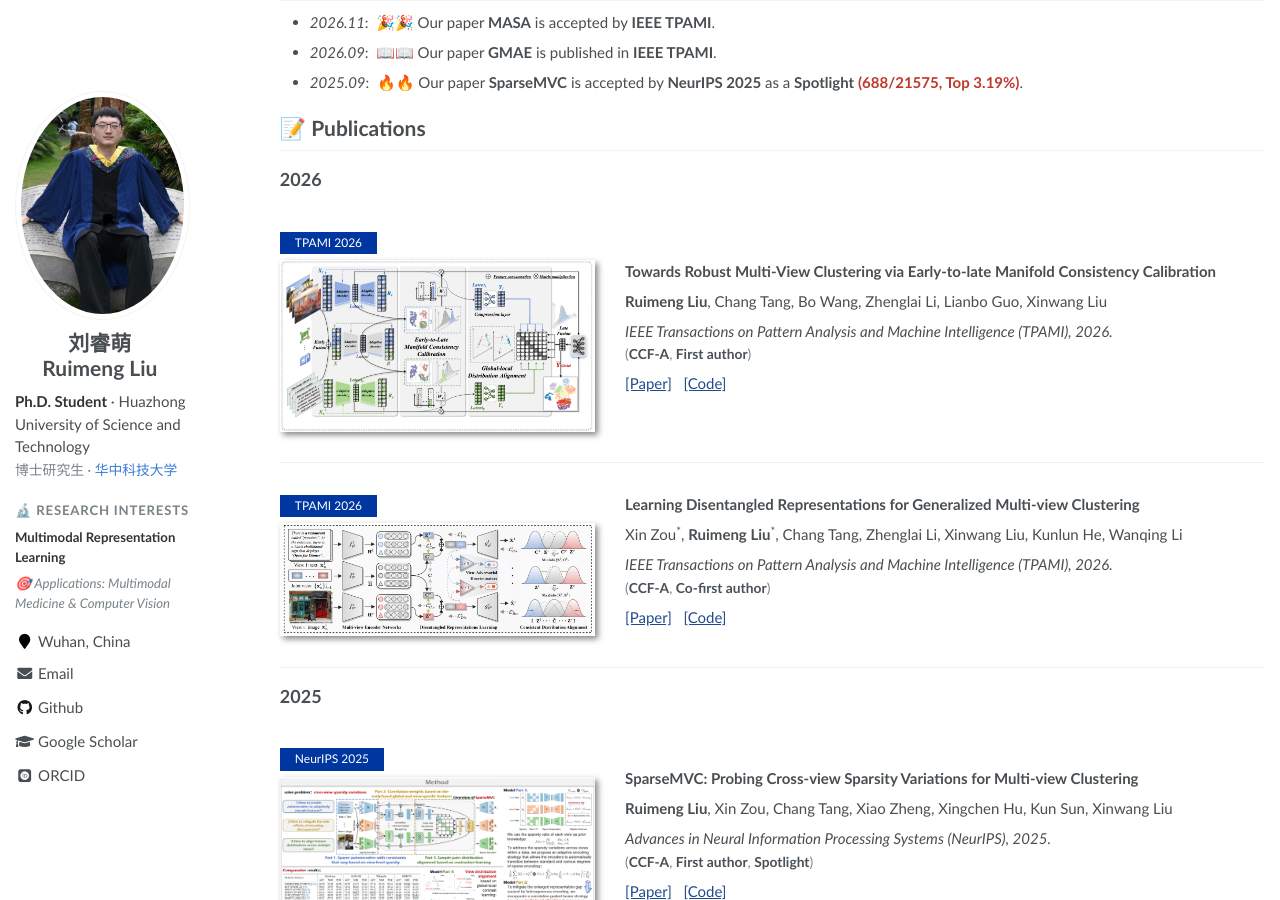
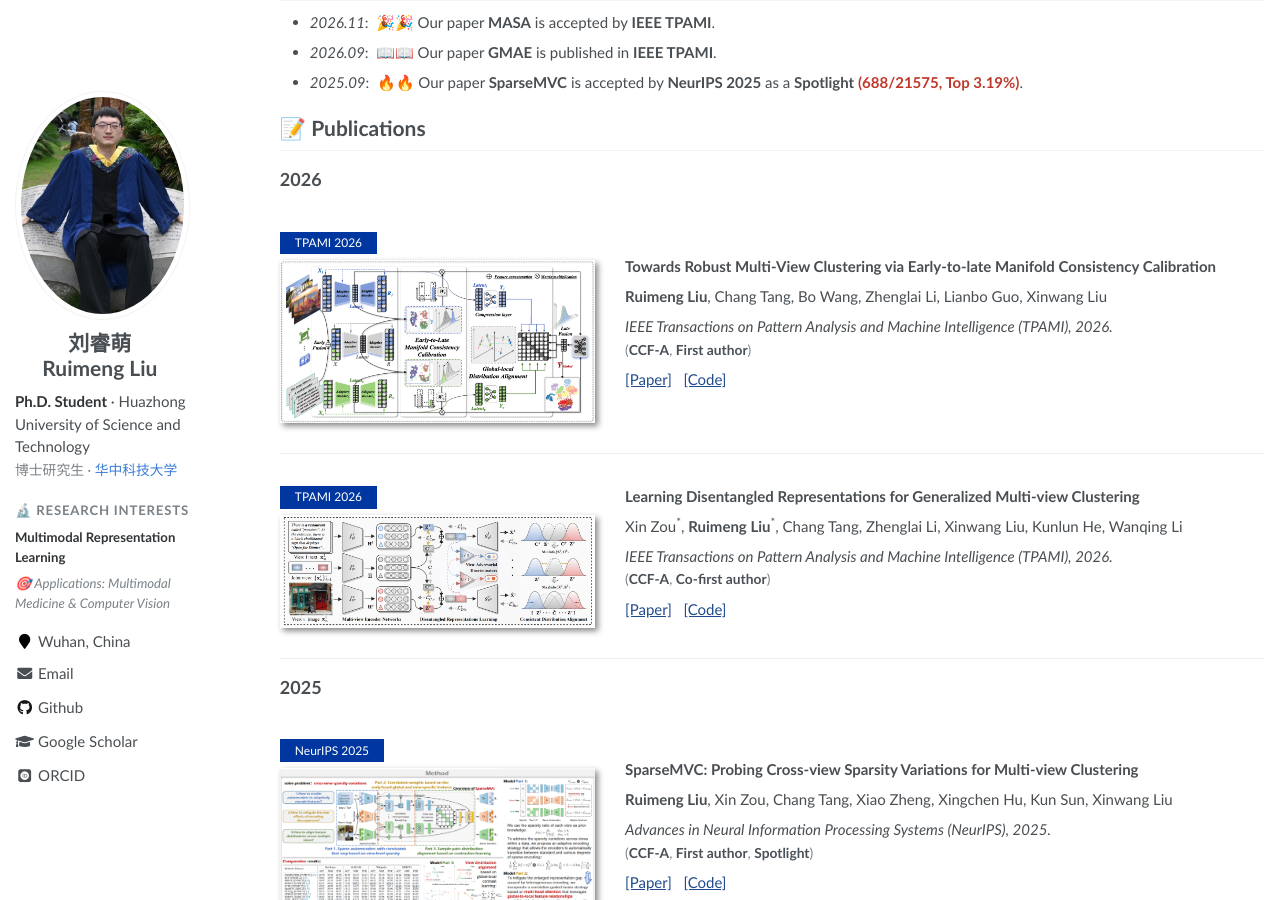
Before and after one commit to cleste-pome/cleste-pome.github.io, a Jekyll site: the page built from _pages/about.md, in a window 1280 px wide and 900 px high, scrolled down 357 px. Built offline with Jekyll 4.4.1, drawn with Linux system fonts in a browser that asks for light colours; some web fonts are replaced.

Commit message:
MASA figure: add HDR gain map; cache-bust new image

```diff
--- a/_pages/about.md
+++ b/_pages/about.md
@@ -33,7 +33,7 @@ redirect_from:
 
 ## 2026
 
-<div class='paper-box'><div class='paper-box-image'><div><div class="badge">TPAMI 2026</div><picture><source srcset='images/papers/masa-framework-2026.avif' type="image/avif"><img src='images/papers/masa-framework-2026.png' alt="MASA" width="100%"></picture></div></div>
+<div class='paper-box'><div class='paper-box-image'><div><div class="badge">TPAMI 2026</div><picture><source srcset='images/papers/masa-framework-2026.avif?v=2' type="image/avif"><img src='images/papers/masa-framework-2026.png?v=2' alt="MASA" width="100%"></picture></div></div>
 <div class='paper-box-text' markdown="1">
 
 **Towards Robust Multi-View Clustering via Early-to-late Manifold Consistency Calibration**
```
Also changed, not shown: images/papers/masa-framework-2026.avif, images/papers/masa-framework-2026.png.
